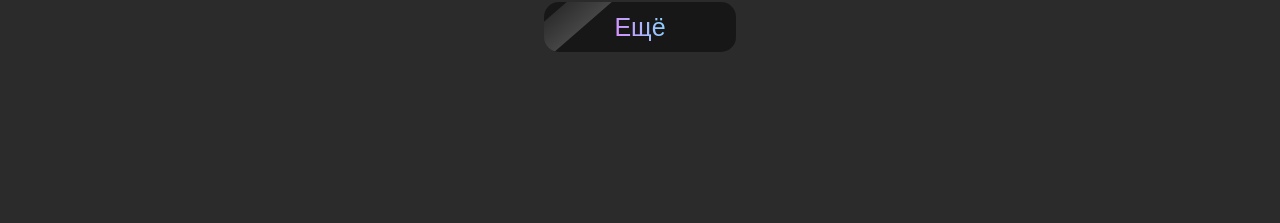
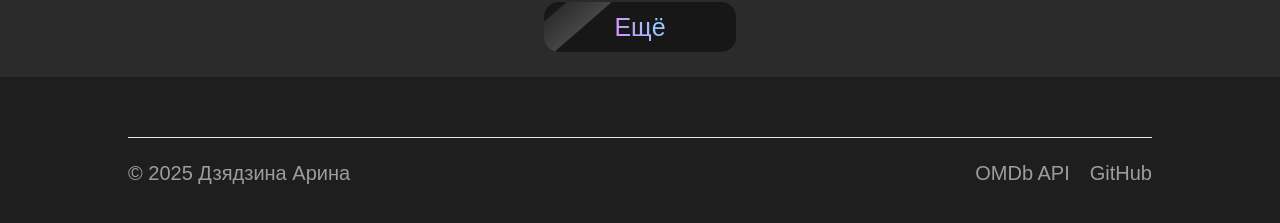
Before and after one commit to rina-dz/movie-storage, a React (Create React App) app: page / in a window 1280 px wide. Shown: the part 2551-2774 px from the top of the page. Before the commit the page ends 2628 px from the top, so only its background shows below. Built offline with nearby package versions, Linux system fonts and the light colour scheme.

Commit message:
dev: создать Footer

```diff
--- /dev/null
+++ b/src/components/Footer/Footer.css
@@ -0,0 +1,70 @@
+.footer {
+    width: 100%;
+    height: 70px;
+    padding: 60px 0 20px;
+    background-color: rgb(30, 30, 30);
+}
+
+.footer__container {
+    max-width: 1420px;
+    height: 70px;
+    width: 80%;
+    margin: 0 auto;
+    border-top: 1px solid #E8E8E8;
+    display: flex;
+    flex-direction: row;
+    align-items: center;
+}
+
+.footer__text {
+    font-size: 20px;
+    color: #bdbdbd;
+    font-family: Geoform, sans-serif;
+    font-style: normal;
+    font-weight: 300;
+    margin: 0;
+    opacity: 0.8;
+}
+
+.footer__link {
+    color: #bdbdbd;
+    font-size: 20px;
+    font-family: Geoform, sans-serif;
+    font-style: normal;
+    font-weight: 300;
+    margin: 0 0 0 auto;
+    text-decoration: none;
+    opacity: 0.8;
+    cursor: pointer;
+    transition: opacity 0.3s ease;
+}
+
+.footer__link:hover {
+    opacity: 1;
+}
+
+.footer__link:last-child {
+    margin-left: 20px;
+}
+
+
+@media screen and (max-width: 670px) {
+    .footer {
+        padding-top: 40px;
+    }
+
+    .footer__text {
+        font-size: 18px;
+    }
+
+    .footer__link {
+        font-size: 18px;
+    }
+}
+
+
+@media screen and (max-width: 520px) {
+    .footer__name {
+        display: none;
+    }
+}
--- /dev/null
+++ b/src/components/Footer/Footer.js
@@ -0,0 +1,17 @@
+import React from 'react';
+import './Footer.css';
+import { Link } from 'react-router-dom';
+
+function Footer() {
+    return (
+        <footer className='footer'>
+            <div className='footer__container'>
+                <p className='footer__text'>© 2025 <span className='footer__name'>Дзядзина Арина</span></p>
+                <Link className='footer__link' to='https://www.omdbapi.com/'>OMDb API</Link>
+                <Link className='footer__link' to='https://github.com/rina-dz'>GitHub</Link>
+            </div>
+        </footer>
+    )
+}
+
+export default Footer;
--- a/src/components/Main/Main.js
+++ b/src/components/Main/Main.js
@@ -5,6 +5,7 @@ import Header from '../Header/Header';
 import Slide from '../Slide/Slide';
 import SearchTab from '../SearchTab/SearchTab';
 import SlidesList from '../SlidesList/SlidesList';
+import Footer from '../Footer/Footer';
 import arrowIcon from '../../images/arrow-left.svg';
 import { movie1, movie2, movie3, movie4, movie5, topMovies } from '../../utils/movies';
 
@@ -48,6 +49,7 @@ function Main(props) {
                     <p className='main__result-text'>Ничего не найдено</p>
                 )}
             </section>
+            <Footer />
         </>
     )
 }
```
